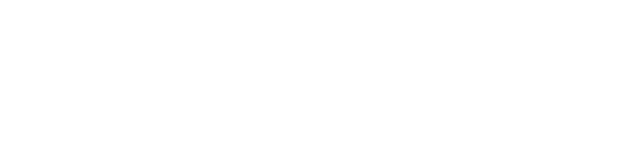
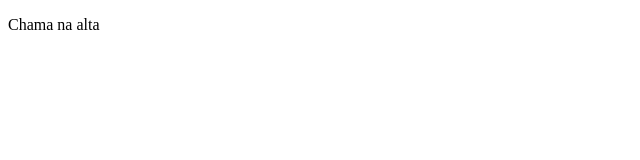
Before and after one commit to lucaSantiago07/Javascript-ConverterBinaryToDecimal, a plain HTML site: page index.html in a window 1280 px wide. Shown: the whole page, without its empty margins (0-640 px from the left). Drawn offline with Linux system fonts and the light colour scheme.

```diff
--- a/index.html
+++ b/index.html
@@ -6,6 +6,6 @@
     <title>Document</title>
 </head>
 <body>
-
+    <p>Chama na alta</p>
 </body>
 </html>
```
